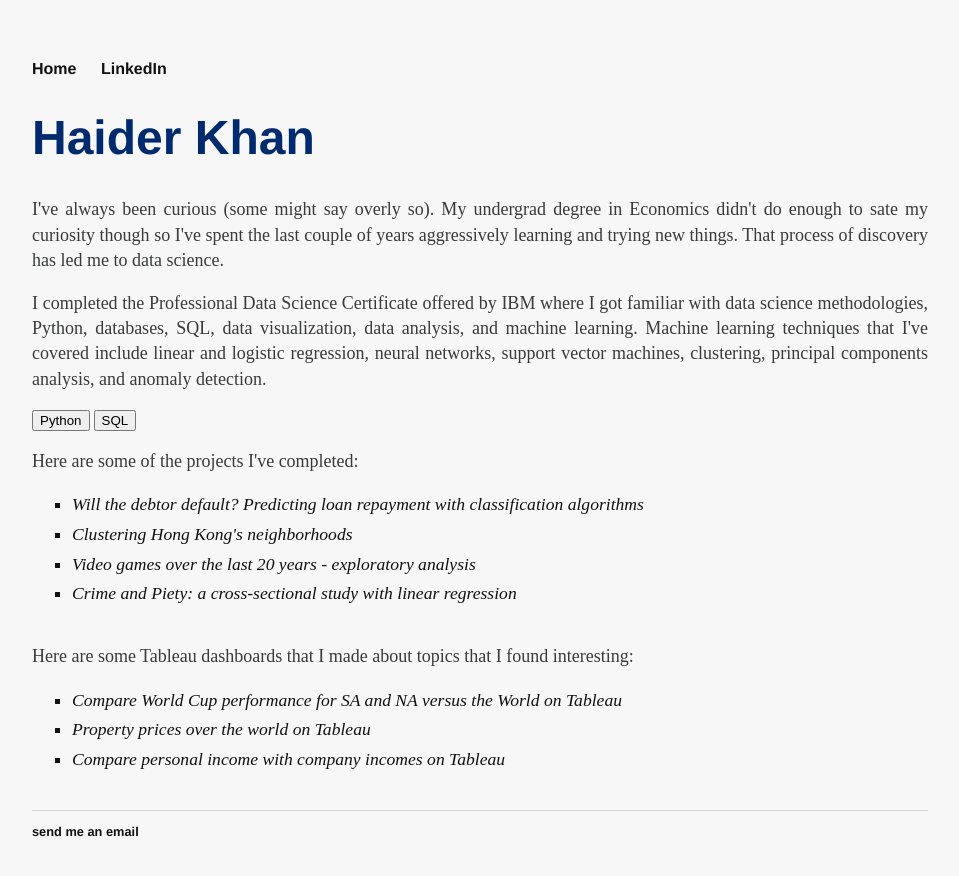
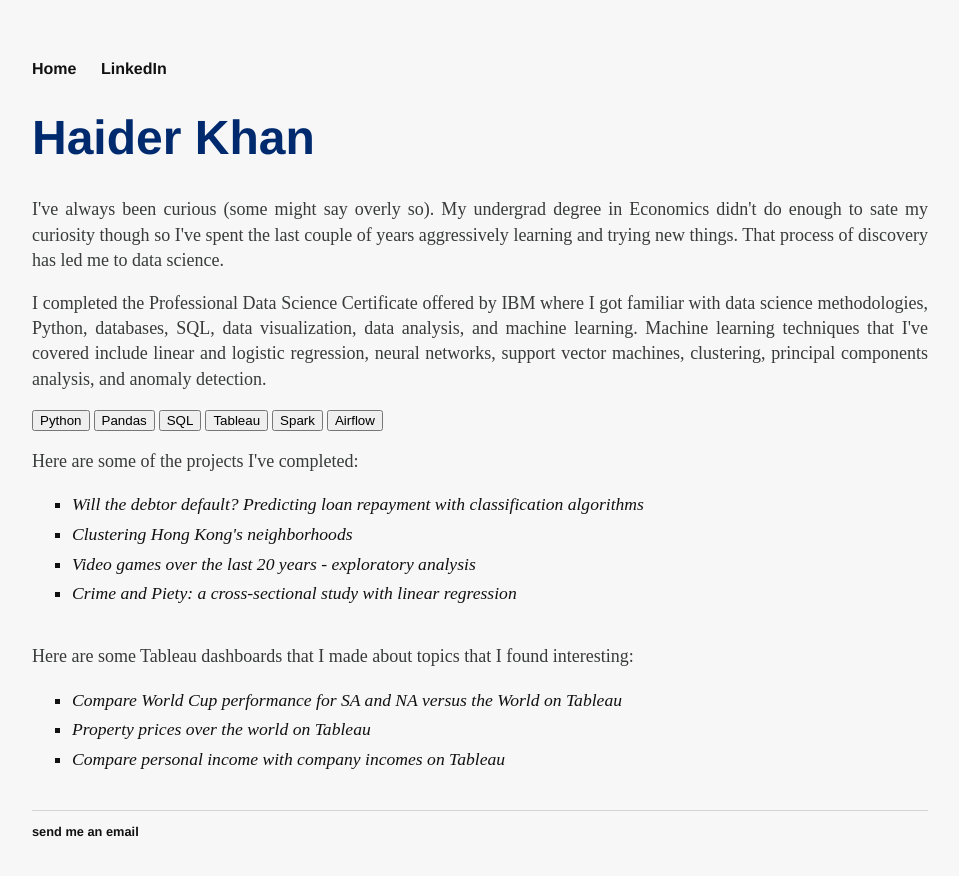
Before and after one commit to h2kh/h2kh.github.io, a Jekyll site: the page built from index.html, in a window 1280 px wide. Shown: the top 876 px of the page, without its empty margins (160-1119 px from the left). Built offline with Jekyll 4.4.1, drawn with Linux system fonts in a browser that asks for light colours.

Commit message:
Update index.html

```diff
--- a/index.html
+++ b/index.html
@@ -13,7 +13,11 @@ title: Data Science projects
 	neural networks, support vector machines, clustering, principal components analysis, and anomaly detection.</p>
 
 	<button class="button1">Python</button>
+	<button class="button1">Pandas</button>
 	<button class="button1">SQL</button>
+	<button class="button1">Tableau</button>
+	<button class="button1">Spark</button>
+	<button class="button1">Airflow</button>
 
 	<p>Here are some of the projects I've completed:</p>
 
```
